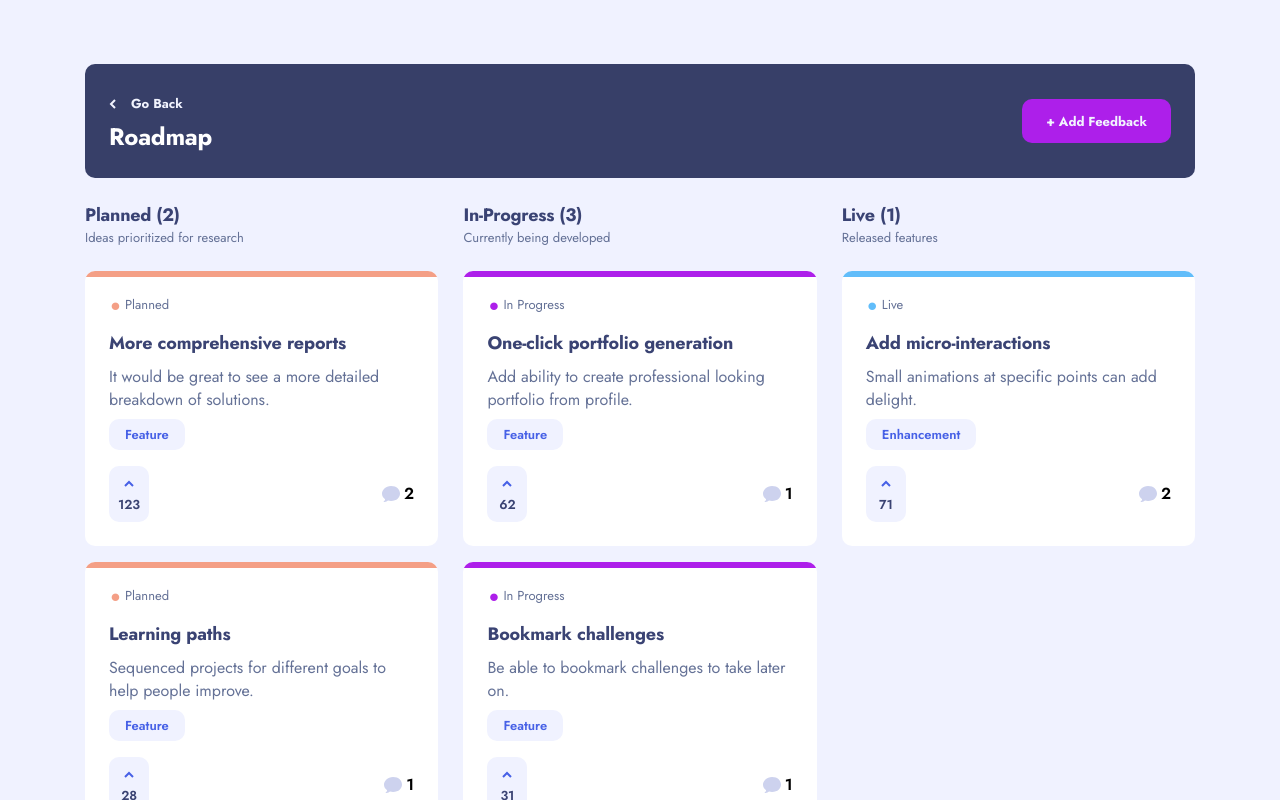
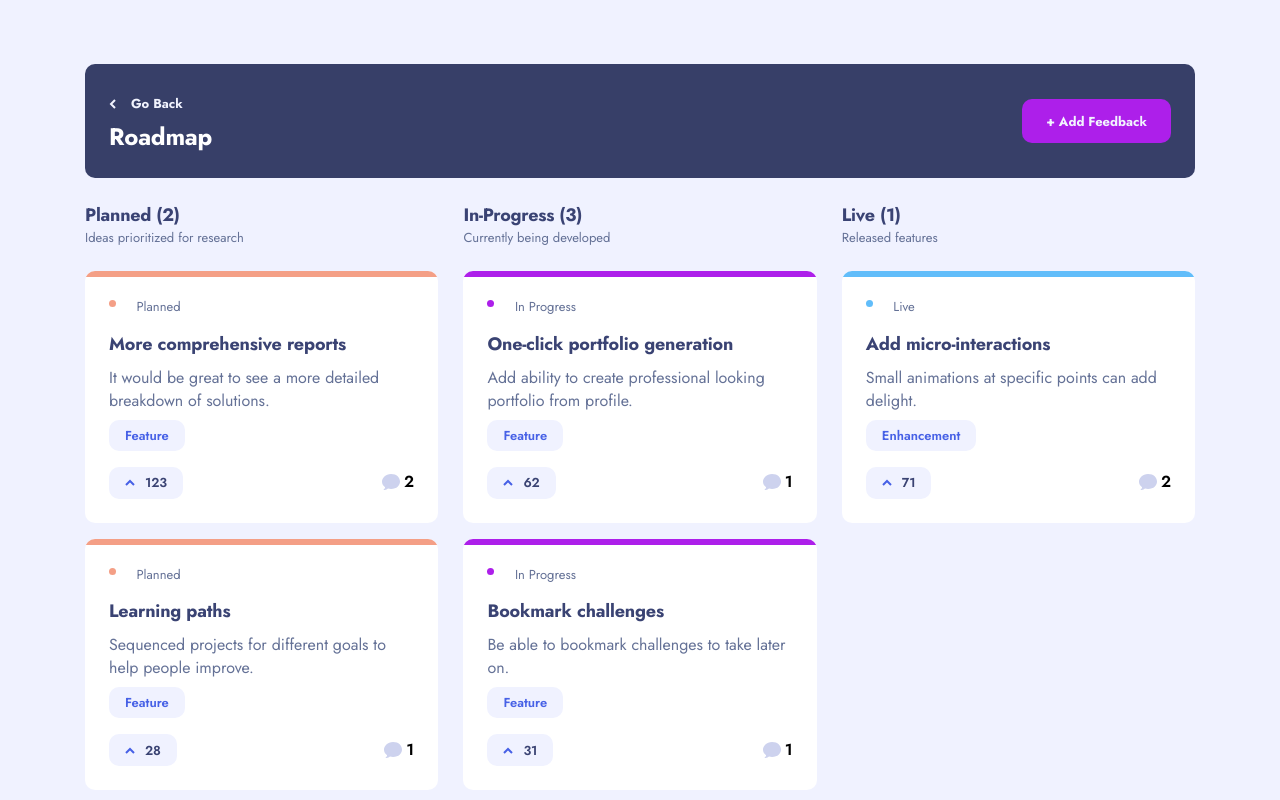
Before and after one commit to JeuriMorel/FEM-product-feedback-app, a Svelte app: page / in a window 1280 px wide. Both pictures are taken after a click on the button "View". Shown: the top 800 px of the page. Built offline with nearby package versions, Linux system fonts and the light colour scheme.

Commit message:
css updates

```diff
--- a/src/FeedbackPage.svelte
+++ b/src/FeedbackPage.svelte
@@ -322,8 +322,8 @@
                             status: "suggestion",
                             description: capitalize(detail),
                         }
-
-                        requests.set([...$requests, newFeedback])
+                        let updatedFeedback = [...new Set([...$requests, newFeedback])]
+                        requests.set(updatedFeedback)
                         resetSuggestions()
                         resetForm()
                         currentPage.set("suggestions")
--- a/src/SuggestionsCard.svelte
+++ b/src/SuggestionsCard.svelte
@@ -1,6 +1,6 @@
 <script>
     import { getNumberOfComments } from "./getNumberOfComments"
-    import { suggestions, feedback, currentPage } from "./stores"
+    import { suggestions, feedback, currentPage, requests } from "./stores"
 
     export let info
     export let isRoadmapCard = false
@@ -23,6 +23,14 @@
                 return currentSuggestion
             })
         })
+        requests.update(requestsArray => {
+            return requestsArray.map(currentRequest => {
+                if (currentRequest.title === info.title) {
+                    return info
+                }
+                return currentRequest
+            })
+        })
     }
 
     function goToFeedbackDetail() {
@@ -40,13 +48,19 @@
     class:roadmap__card--live={info.status === "live"}
 >
     {#if isRoadmapCard}
-        <p class="roadmap__status fs-13 lh-19">{info.status.replace('-', ' ')}</p>
+        <ul>
+            <li class="roadmap__status fs-13">
+                {info.status.replace("-", " ")}
+            </li>
+        </ul>
     {/if}
     <div class="suggestions__text">
         <h2 class="suggestions__title fs-13-18 lh-19-26">{title}</h2>
         <p class="suggestions__description fs-13-16 lh-19-23">{description}</p>
     </div>
-    <button class="btn btn--filter suggestions__category" disabled>{category}</button>
+    <button class="btn btn--filter suggestions__category" disabled
+        >{category}</button
+    >
     <button
         class="btn btn--filter suggestions__upvotes"
         on:click|stopPropagation={() => {
@@ -60,6 +74,7 @@
             updateSuggestions()
         }}
         class:upvoted
+        class:suggestions__upvotes--roadmap={isRoadmapCard}
     >
         <svg width="10" height="7" xmlns="http://www.w3.org/2000/svg"
             ><path
--- a/src/sass/_media.scss
+++ b/src/sass/_media.scss
@@ -47,7 +47,7 @@
                 "upvotes desc desc desc comments"
                 "nothing category null null null";
         }
-        &__upvotes {
+        &__upvotes:where(:not(.suggestions__upvotes--roadmap)) {
             flex-direction: column;
             width: rem(40);
             height: auto;
--- a/src/sass/_roadmap.scss
+++ b/src/sass/_roadmap.scss
@@ -28,7 +28,7 @@
         align-items: center;
         padding-left: 0;
 
-        &:hover{
+        &:hover {
             text-decoration: underline;
         }
     }
@@ -119,6 +119,7 @@
     &__card {
         position: relative;
         overflow: hidden;
+        align-items: flex-start;
 
         &::before {
             content: "";
@@ -137,27 +138,22 @@
         &--live {
             --status-color: var(--lt-blue);
         }
-
-
     }
 
     &__status {
-        display: flex;
-        justify-content: space-between;
-        align-items: center;
         color: var(--gray-blue);
         margin-right: auto;
-        gap: 0.5rem;
         text-transform: capitalize;
+        list-style-type: disc;
+        list-style-position: inside;
+        line-height: 1;
 
-        &::before {
-            content: "\2022";
-            font-weight: 700;
-            font-size: 2.5rem;
-            height: 0.5rem;
-            width: 0.5rem;
+        &::marker {
+            color: var(--status-color);
+            font-size: 1.5em;
+            margin-right: 0.5rem;
             display: inline-block;
-            color: var(--status-color);
+            vertical-align: middle;
         }
     }
 }
--- a/src/sass/_suggestions.scss
+++ b/src/sass/_suggestions.scss
@@ -13,7 +13,6 @@
         padding: rem(24);
         border-radius: rem(10);
         display: grid;
-        align-items: center;
         gap: 1rem;
         grid-template-areas:
             "desc desc desc"
@@ -39,6 +38,9 @@
 
     &__text {
         grid-area: desc;
+        display: flex;
+        flex-direction: column;
+        justify-content: space-between;
     }
 
     &__title {
@@ -60,10 +62,12 @@
         grid-area: comments;
         line-height: inherit;
         justify-self: flex-end;
+        align-self: center;
     }
     &__upvotes {
         display: flex;
         align-items: center;
+        align-self: center;
         gap: rem(10);
         grid-area: upvotes;
         max-width: fit-content;
@@ -74,6 +78,7 @@
     &__category {
         display: block;
         grid-area: category;
+        align-self: flex-end;
         margin-top: rem(-8);
         max-width: fit-content;
     }
```
Also changed, not shown: public/styles.min.css.
